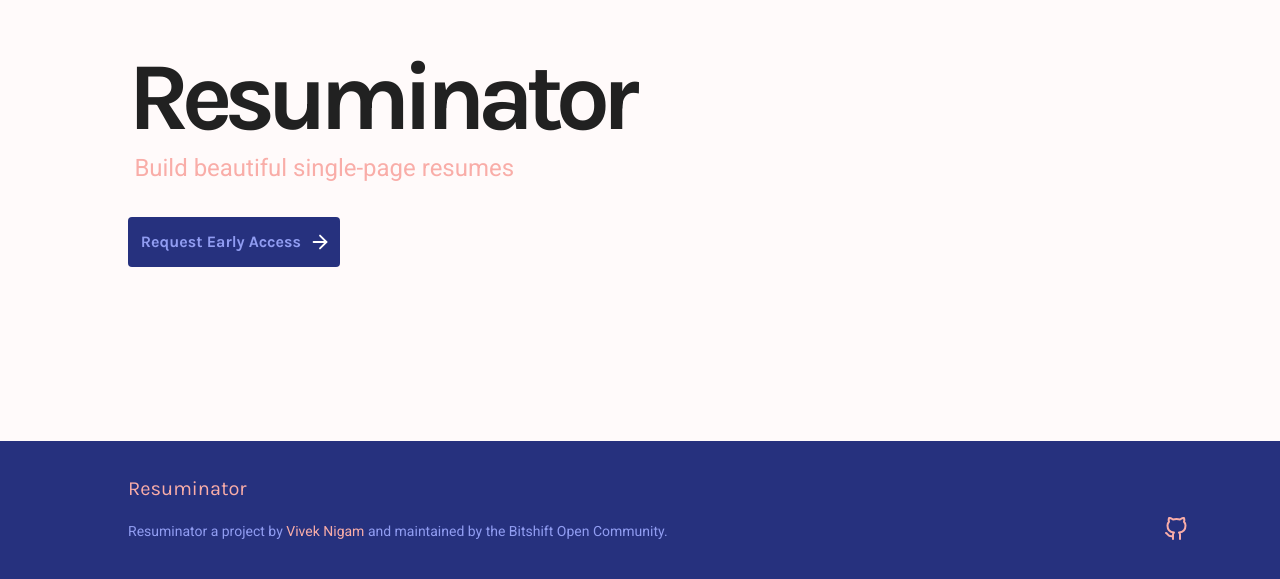
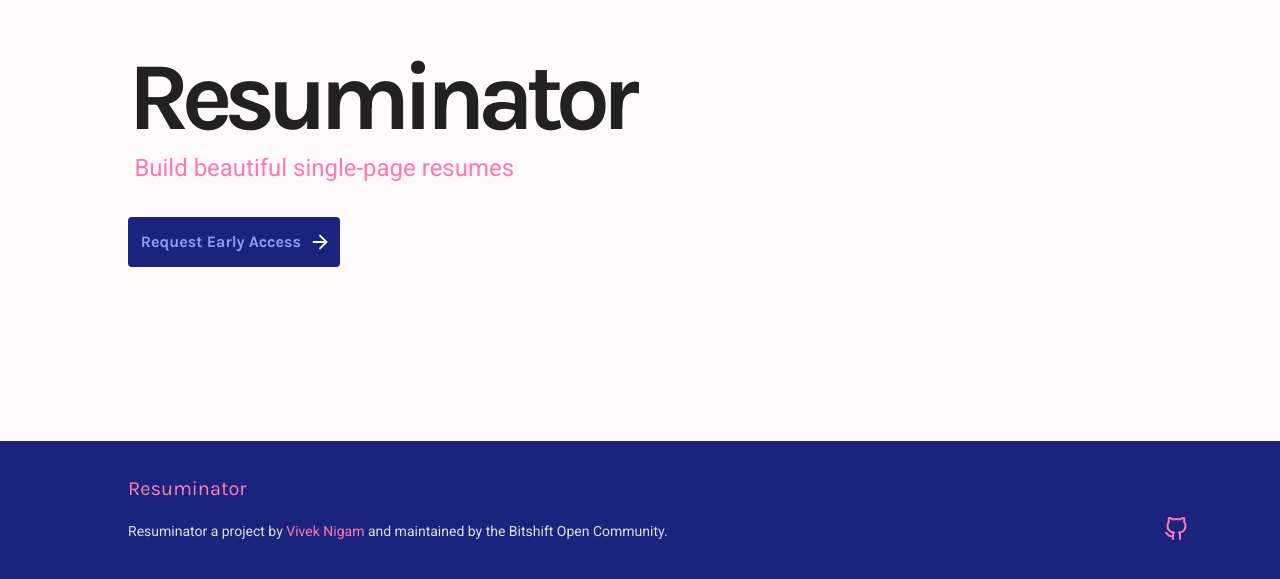
Before and after one commit to resuminator/resuminator-landing, a Gatsby site: page / in a window 1280 px wide. Shown: the part 167-746 px from the top of the page. Built offline with nearby package versions, Linux system fonts and the light colour scheme; Gatsby itself is replaced by a stand-in of ours.

Commit message:
Updated themes

```diff
--- a/src/templates/Footer.js
+++ b/src/templates/Footer.js
@@ -8,11 +8,17 @@
  * - Vivek Nigam, <viveknigam.nigam3@gmail.com>, 2020
  */
 
-import { Box, IconButton, Link, makeStyles, Typography } from "@material-ui/core"
+import {
+  Box,
+  IconButton,
+  Link,
+  makeStyles,
+  Typography,
+} from "@material-ui/core"
 import { FiGithub } from "react-icons/fi"
 import React from "react"
 
-const useStyles = makeStyles({
+const useStyles = makeStyles(theme => ({
   root: {
     bottom: 0,
     paddingLeft: "2.5rem",
@@ -30,8 +36,15 @@ const useStyles = makeStyles({
     fontFamily: "Roboto",
     fontWeight: 400,
     marginTop: "1rem",
+    color: theme.palette.contrast.main,
   },
-})
+  links: {
+    color: theme.palette.secondary.light,
+  },
+  button: {
+    color: theme.palette.secondary.light,
+  },
+}))
 
 function Footer() {
   const classes = useStyles()
@@ -45,17 +58,25 @@ function Footer() {
       <Typography variant="h6" className={classes.text} color="secondary">
         Resuminator
       </Typography>
-      <Box display="flex" flexGrow={1} flexShrink={1} justifyContent="space-between">
-        <Typography
-          component="div"
-          variant="body2"
-          className={classes.subtext}
-          color="textSecondary"
-        >
-          Resuminator a project by <Link color="secondary" to="https://github.com/viveknigam3003">Vivek Nigam</Link> and maintained by the Bitshift
-          Open Community.
+      <Box
+        display="flex"
+        flexGrow={1}
+        flexShrink={1}
+        justifyContent="space-between"
+      >
+        <Typography component="div" variant="body2" className={classes.subtext}>
+          Resuminator a project by{" "}
+          <Link
+            className={classes.links}
+            to="https://github.com/viveknigam3003"
+          >
+            Vivek Nigam
+          </Link>{" "}
+          and maintained by the Bitshift Open Community.
         </Typography>
-        <IconButton color="secondary"><FiGithub/></IconButton>
+        <IconButton className={classes.button}>
+          <FiGithub />
+        </IconButton>
       </Box>
     </Box>
   )
--- a/src/templates/MastHead.js
+++ b/src/templates/MastHead.js
@@ -12,7 +12,7 @@ import { Box, Button, makeStyles, Typography } from "@material-ui/core"
 import React from "react"
 import { FiArrowRight } from "react-icons/fi"
 
-const useStyles = makeStyles({
+const useStyles = makeStyles(theme => ({
   root: {
     fontFamily: "Roboto",
     "@media (min-width:1280px)": {
@@ -29,6 +29,7 @@ const useStyles = makeStyles({
   },
   subtitle: {
     paddingLeft: "0.4rem",
+    color: theme.palette.secondary.light,
   },
   button: {
     padding: "0.8rem",
@@ -39,7 +40,7 @@ const useStyles = makeStyles({
     fontWeight: 700,
     textTransform: "none",
   },
-})
+}))
 
 function MastHead() {
   const classes = useStyles()
@@ -58,7 +59,7 @@ function MastHead() {
       <Typography variant="h1" className={classes.title} color="textPrimary">
         Resuminator
       </Typography>
-      <Typography variant="h5" className={classes.subtitle} color="secondary">
+      <Typography variant="h5" className={classes.subtitle}>
         Build beautiful single-page resumes
       </Typography>
       <Button
--- a/src/templates/theme.js
+++ b/src/templates/theme.js
@@ -9,6 +9,8 @@
  */
 
 import { createMuiTheme, responsiveFontSizes } from "@material-ui/core"
+import indigo from "@material-ui/core/colors/indigo"
+import pink from "@material-ui/core/colors/pink"
 
 export const theme = responsiveFontSizes(
   createMuiTheme({
@@ -18,16 +20,26 @@ export const theme = responsiveFontSizes(
     spacing: 8,
     palette: {
       primary: {
-        main: "#26317E",
+        light: "#534bae",
+        main: indigo[900],
+        dark: "#000051",
       },
       secondary: {
-        main: "#F9ADA8",
+        main: pink["A100"],
+        light: "#ff79b0",
+        dark: "#c60055",
       },
       text: {
         primary: "#212121",
         secondary: "#919DF2",
       },
-      contrastThreshold: 4,
+      contrast: {
+        main: "#e0e0e0",
+        light: "#fffafa",
+      },
+
+      contrastThreshold: 5,
+      tonalOffset: 0.2,
     },
   })
 )
```
